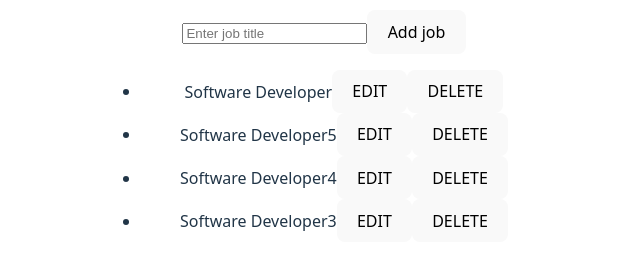
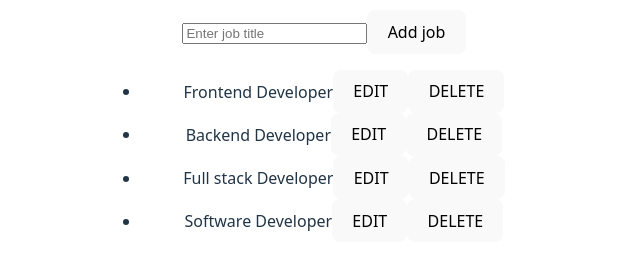
Before and after one commit to CodePrabhass/job-tracker, a React (Vite) app: page / in a window 1280 px wide. Shown: the part 328-598 px from the top of the page, without its empty margins (316-956 px from the left). Built offline with nearby package versions, Linux system fonts and the light colour scheme.

Commit message:
Day 3: Added edit job feature

```diff
--- a/src/App.jsx
+++ b/src/App.jsx
@@ -9,19 +9,19 @@ import {v4 as uuidv4} from 'uuid';
 const initialJobList = [
   {
     id:uuidv4(),
-    title:"Software Developer",
+    title:"Frontend Developer",
   },
   {
     uniqueId:uuidv4(),
-    title:"Software Developer5",
+    title:"Backend Developer",
   },
   {
     uniqueId:uuidv4(),
-    title:"Software Developer4",
+    title:"Full stack Developer",
   },
   {
     uniqueId:uuidv4(),
-    title:"Software Developer3",
+    title:"Software Developer",
   },
 
 ]
--- a/src/index.css
+++ b/src/index.css
@@ -4,7 +4,7 @@
   font-weight: 400;
 
   color-scheme: light dark;
-  color: rgba(255, 255, 255, 0.87);
+  color: rgba(248, 247, 247, 0.87);
   background-color: #242424;
 
   font-synthesis: none;
@@ -49,10 +49,6 @@ button {
 button:hover {
   border-color: #646cff;
 }
-button:focus,
-button:focus-visible {
-  outline: 4px auto -webkit-focus-ring-color;
-}
 
 @media (prefers-color-scheme:light) {
   :root {
```
